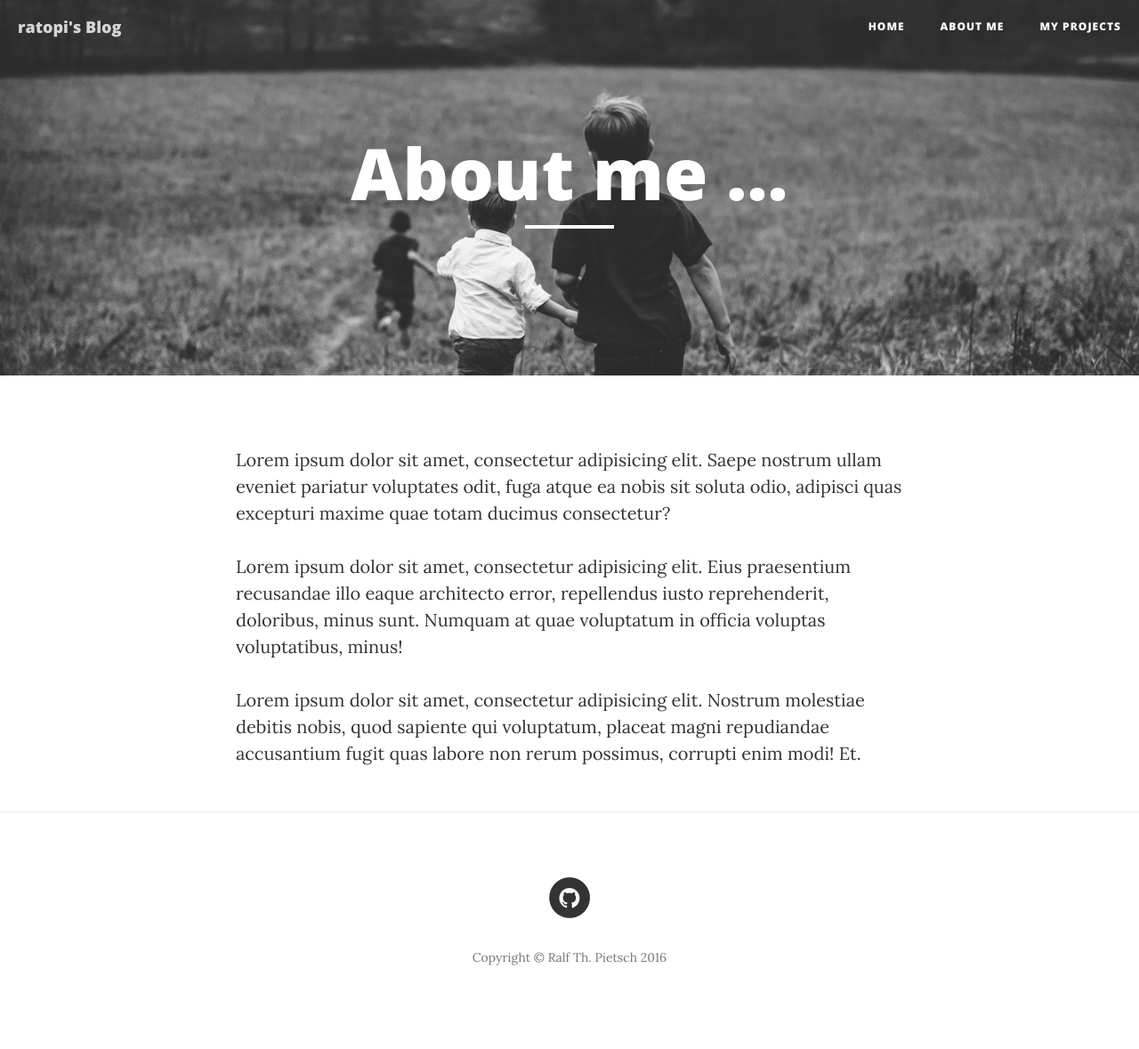
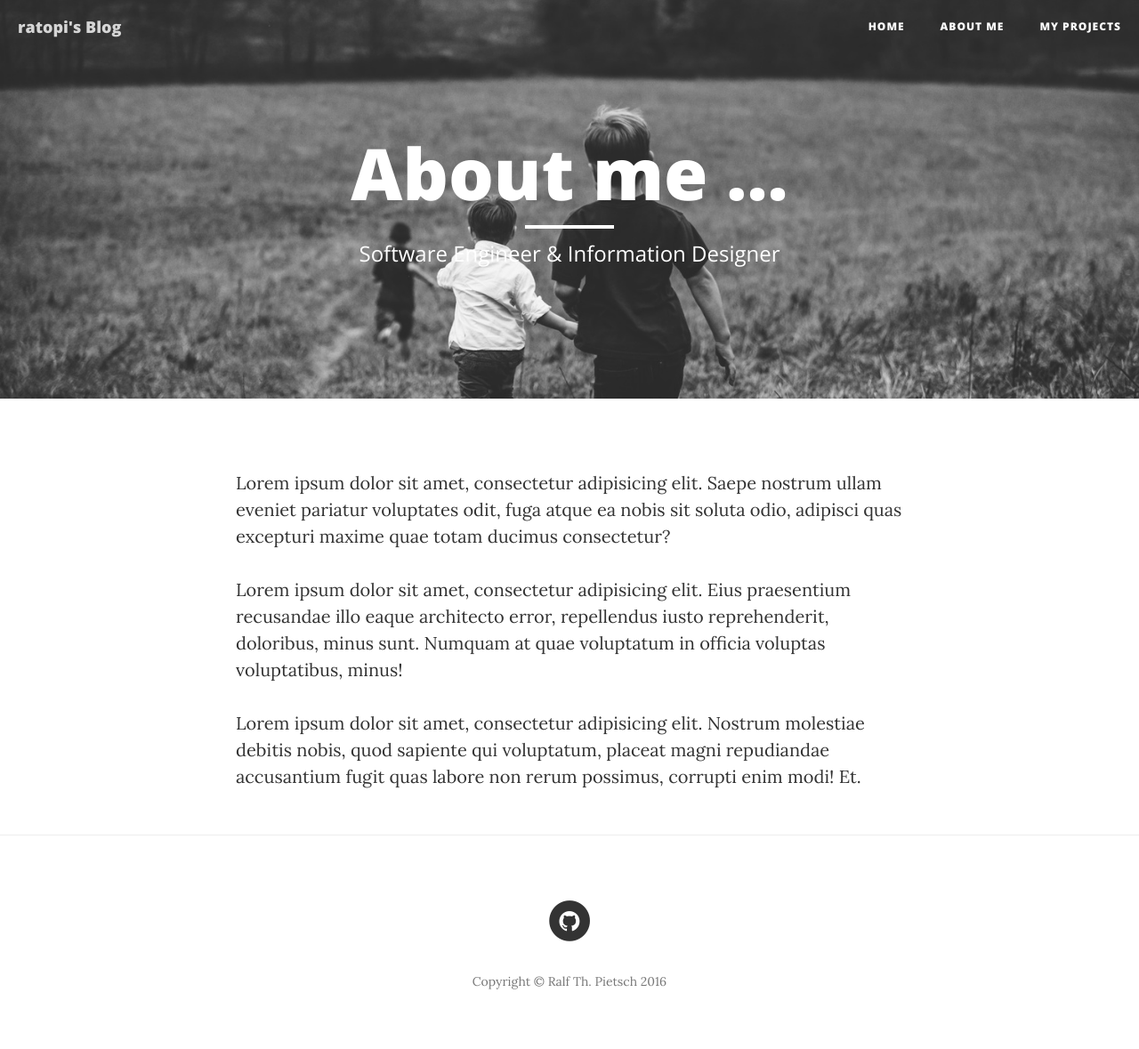
Before and after one commit to ratopi/ratopi.github.io, a Jekyll site: the page built from about.md, in a window 1280 px wide. Shown: the whole page at 89% size. Built offline with Jekyll 4.4.1, drawn with Linux system fonts in a browser that asks for light colours; before the commit the page ends 1152 px from its top, so only the background shows below that.

Commit message:
description for about added

```diff
--- a/about.md
+++ b/about.md
@@ -1,5 +1,6 @@
 ---
 title: About me ...
+description: Software Engineer & Information Designer
 layout: page
 image: about
 ---
```
